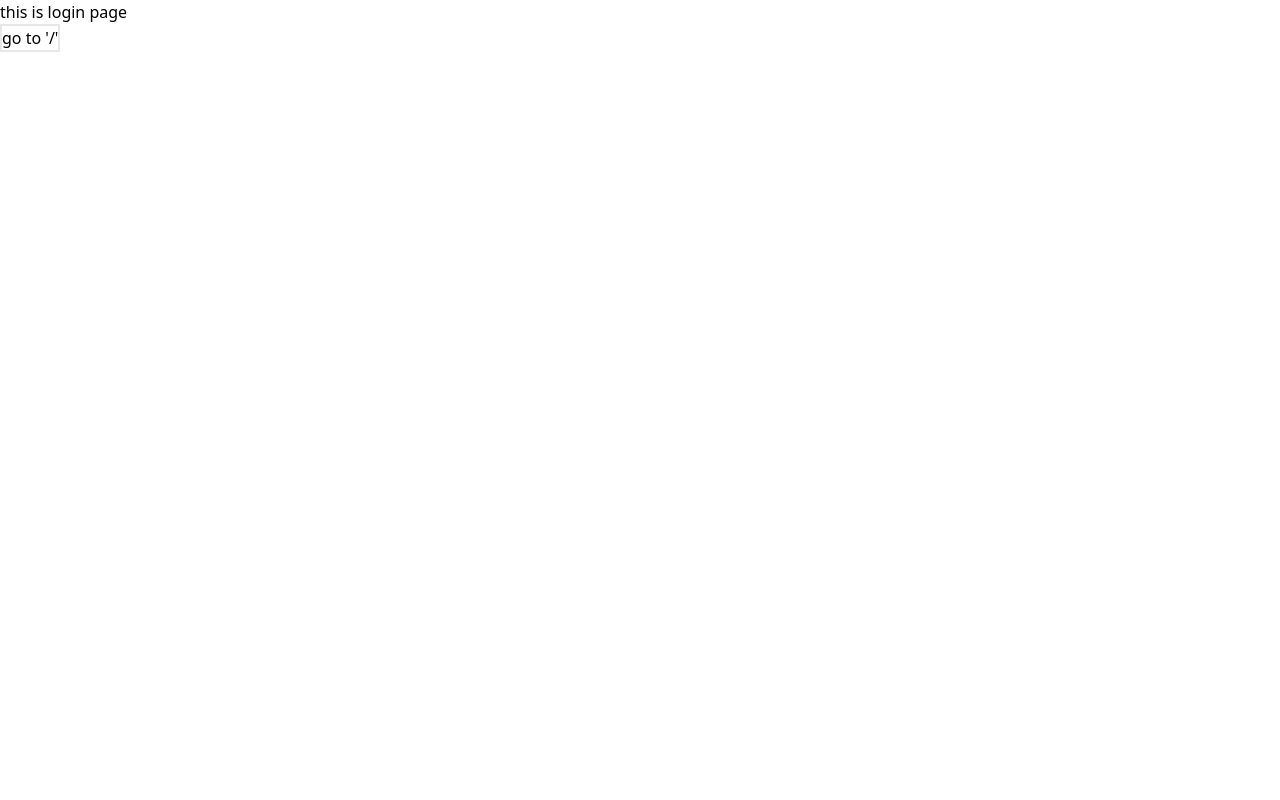
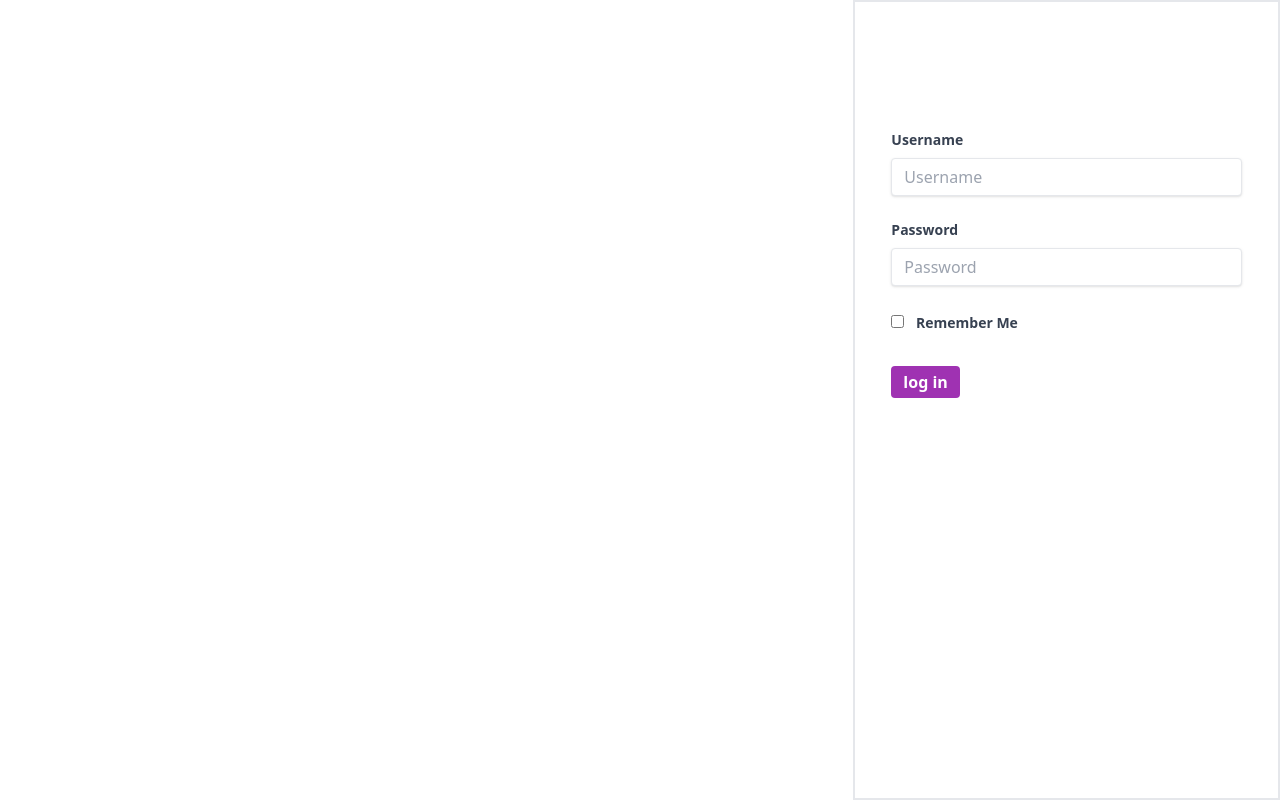
Before and after one commit to sinasedaghat/consul-ui, a Nuxt app in the folder front/: page /Login in a window 1280 px wide. Built offline with nearby package versions, Linux system fonts and the light colour scheme.

Commit message:
complete auth global middleare and create sample form in login page and add button for log out in default layout

```diff
--- a/front/layouts/default.vue
+++ b/front/layouts/default.vue
@@ -1,6 +1,20 @@
+<script setup lang="ts">
+  const logOut = () => {
+    localStorage.removeItem('token')
+    navigateTo('/login')
+  }
+
+
+</script>
+
 <template>
   <div class="flex">
-    <div class="basis-full h-14 bg-secondary"></div>
+    <div class="flex flex-row-reverse basis-full h-14 bg-secondary">
+      <button
+        class="bg-warning hover:opacity-70 text-error font-bold py-1 px-3 my-2 mx-4 rounded"
+        @click="logOut"
+      >log out</button>
+    </div>
   </div>
   <div class="flex h-screen">
     <!-- side bar -->
--- a/front/pages/Login.vue
+++ b/front/pages/Login.vue
@@ -8,12 +8,118 @@
   // const navButton = await navigateTo({path: '/'}) // 2) call and navigate after create this page and wee dont see this page
   const router = useRouter()
   const navButton = () => router.push({path: '/'}) // (4)
+  // const removeItem = () => localStorage.removeItem('token')
+  const setItem = () => {
+    localStorage.setItem('token', 'token_value')
+    navigateTo('/')
+  }
+  //----------------------------------
+
+  type LoginForm = {
+    username: string
+    password: string
+    rememberMe: boolean
+  }
+
+  const loginForm: Ref<LoginForm> = ref({
+    username: '',
+    password: '',
+    rememberMe: false
+  })
+
+  const logIn = () => {
+    localStorage.setItem('token', `${loginForm.value.username}-${loginForm.value.password}-${loginForm.value.rememberMe}`)
+    navigateTo('/')
+  }
+
 </script>
 
 <template>
-  <p>this is login page</p>
-  <!-- <NuxtLink to="/">go to '/'</NuxtLink> --> <!-- 1) this line not replace path  -->
-  <!-- <button @click="navButton()">go to '/'</button> --> <!-- (2) -->
-  <!-- <button class="border-2" @click="navigateTo({ path: '/' })">go to '/'</button> --> <!-- 3) this line not replace path -->
-  <button class="border-2" @click="navButton()">go to '/'</button> <!-- 4) this line has typescript error for call function -->
+  <div v-if="false">
+    <p>this is login page</p>
+    <!-- <NuxtLink to="/">go to '/'</NuxtLink> --> <!-- 1) this line not replace path  -->
+    <!-- <button @click="navButton()">go to '/'</button> --> <!-- (2) -->
+    <!-- <button class="border-2" @click="navigateTo({ path: '/' })">go to '/'</button> --> <!-- 3) this line not replace path -->
+    <button class="border-2 mx-5" @click="navButton()">go to '/'</button> <!-- 4) this line has typescript error for call function -->
+    <!-- <button class="border-2 mx-5" @click="removeItem()">remove token</button> -->
+    <button class="border-2 mx-5" @click="setItem()">set token</button>
+  </div>
+
+  <div class="flex flex-row-reverse flex-wrap h-screen">
+    <!-- #form -->
+    <div class="basis-1/3 h-full border-2 px-9 py-32">
+      <form>
+        <!-- #username -->
+        <div class="mb-6">
+          <label class="block text-gray-700 text-sm font-bold mb-2" for="username">
+            Username
+          </label>
+          <input
+            v-model="loginForm.username"
+            class="
+              shadow appearance-none border rounded w-full py-2 px-3 text-gray-700 leading-tight focus:outline-none focus:shadow-outline
+            "
+            id="username"
+            type="text"
+            placeholder="Username"
+          >
+        </div>
+        <!-- #password -->
+        <div class="mb-6">
+          <label class="block text-gray-700 text-sm font-bold mb-2" for="password">
+            Password
+          </label>
+          <input
+            v-model="loginForm.password"
+            class="
+              shadow appearance-none border rounded w-full py-2 px-3 text-gray-700 leading-tight focus:outline-none focus:shadow-outline
+            "
+            id="password"
+            type="text"
+            placeholder="Password"
+          >
+        </div>
+        <!-- #remember -->
+        <div class="mb-6">
+          <label class="md:w-2/3 blockt text-gray-700 text-sm font-bold">
+            <input
+              v-model="loginForm.rememberMe"
+              class="mr-2 leading-tight"
+              id="rememberMe"
+              type="checkbox"
+            >
+            <span class="text-sm">
+              Remember Me
+            </span>
+          </label>
+        </div>
+      </form>
+      <!-- #button -->
+      <div>
+        <button
+          class="bg-primary hover:opacity-70 text-white font-bold py-1 px-3 my-2 rounded"
+          @click="logIn"
+        >log in</button>
+      </div>
+    </div>
+
+
+
+
+
+
+    <!-- #image -->
+    <div class="basis-2/3"></div>
+  </div>
+
+
+
+
+
+
+
+
+
+
+
 </template>
```
Also changed, not shown: front/middleware/auth.global.ts (+27 -12 lines).
